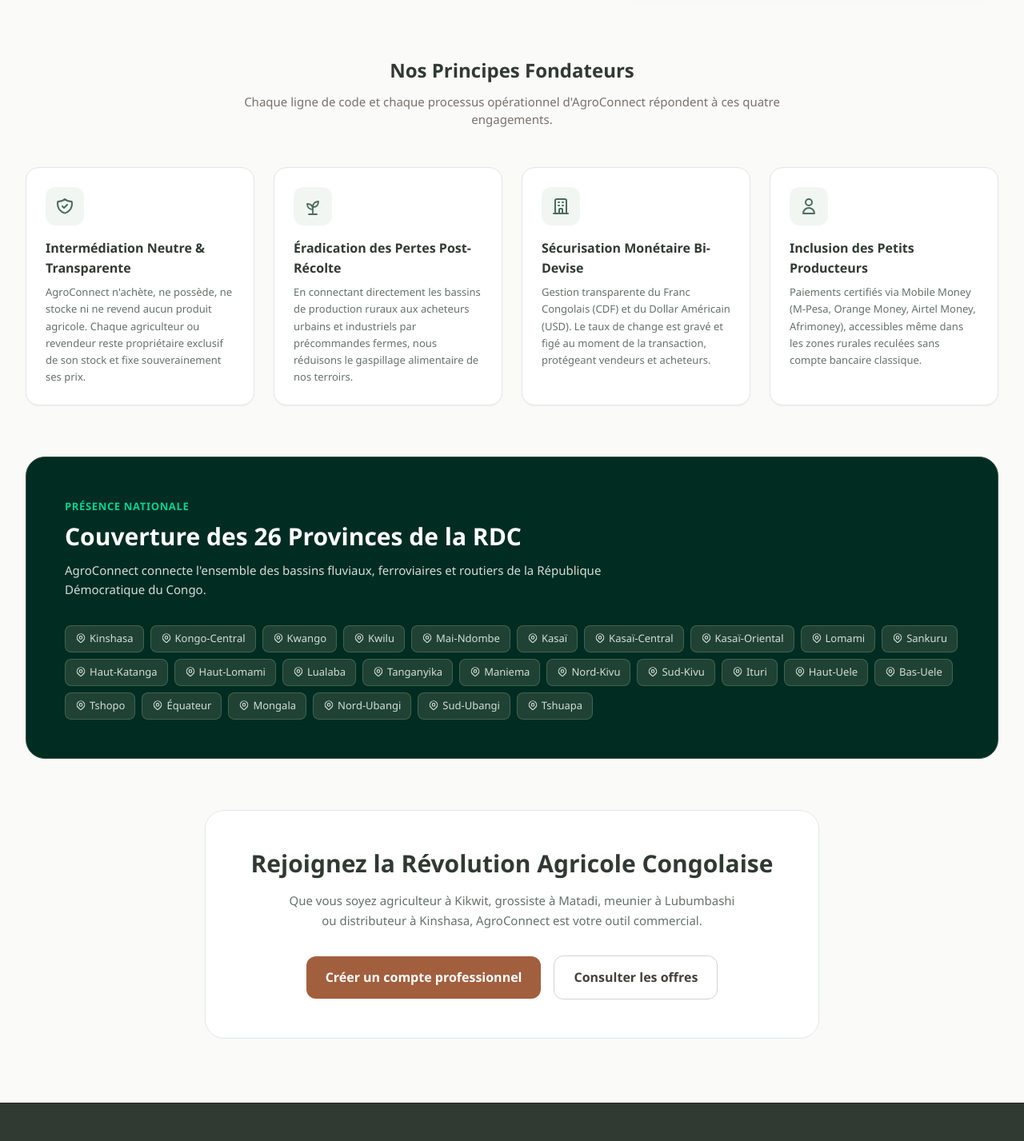
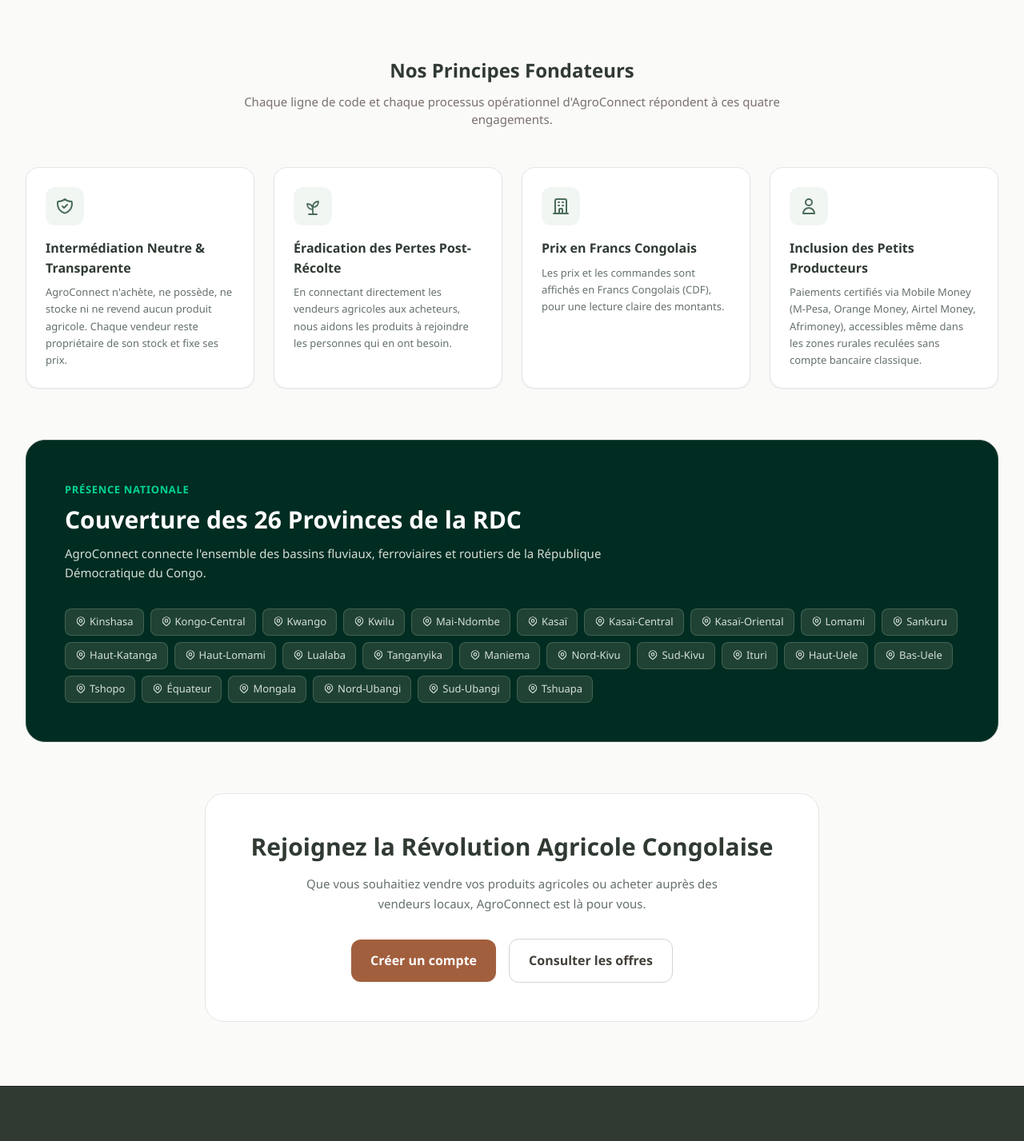
Before and after one commit to Dav27-tech/agroconnect, a Next.js app in the folder frontend/: page /a-propos in a window 1280 px wide. Shown: the part 757-2184 px from the top of the page at 80% size. Built offline with nearby package versions, Linux system fonts and the light colour scheme; no server answers.

Commit message:
refactor AboutPage to improve clarity of descriptions and enhance user understanding

```diff
--- a/frontend/src/app/a-propos/page.tsx
+++ b/frontend/src/app/a-propos/page.tsx
@@ -14,19 +14,19 @@ export default function AboutPage() {
       title: 'Intermédiation Neutre & Transparente',
       icon: <IconShieldCheck className="w-6 h-6" aria-hidden="true" />,
       description:
-        'AgroConnect n\'achète, ne possède, ne stocke ni ne revend aucun produit agricole. Chaque agriculteur ou revendeur reste propriétaire exclusif de son stock et fixe souverainement ses prix.',
+        'AgroConnect n\'achète, ne possède, ne stocke ni ne revend aucun produit agricole. Chaque vendeur reste propriétaire de son stock et fixe ses prix.',
     },
     {
       title: 'Éradication des Pertes Post-Récolte',
       icon: <IconPlant className="w-6 h-6" aria-hidden="true" />,
       description:
-        'En connectant directement les bassins de production ruraux aux acheteurs urbains et industriels par précommandes fermes, nous réduisons le gaspillage alimentaire de nos terroirs.',
+        'En connectant directement les vendeurs agricoles aux acheteurs, nous aidons les produits à rejoindre les personnes qui en ont besoin.',
     },
     {
-      title: 'Sécurisation Monétaire Bi-Devise',
+      title: 'Prix en Francs Congolais',
       icon: <IconBuilding className="w-6 h-6" aria-hidden="true" />,
       description:
-        'Gestion transparente du Franc Congolais (CDF) et du Dollar Américain (USD). Le taux de change est gravé et figé au moment de la transaction, protégeant vendeurs et acheteurs.',
+        'Les prix et les commandes sont affichés en Francs Congolais (CDF), pour une lecture claire des montants.',
     },
     {
       title: 'Inclusion des Petits Producteurs',
@@ -130,12 +130,12 @@ export default function AboutPage() {
             Rejoignez la Révolution Agricole Congolaise
           </h3>
           <p className="text-sm text-stone-600 mb-8 max-w-xl mx-auto leading-relaxed">
-            Que vous soyez agriculteur à Kikwit, grossiste à Matadi, meunier à Lubumbashi ou distributeur à Kinshasa, AgroConnect est votre outil commercial.
+            Que vous souhaitiez vendre vos produits agricoles ou acheter auprès des vendeurs locaux, AgroConnect est là pour vous.
           </p>
           <div className="flex flex-wrap items-center justify-center gap-4">
             <Link href="/inscription">
               <Button variant="accent" size="lg">
-                Créer un compte professionnel
+                Créer un compte
               </Button>
             </Link>
             <Link href="/catalogue">
```
